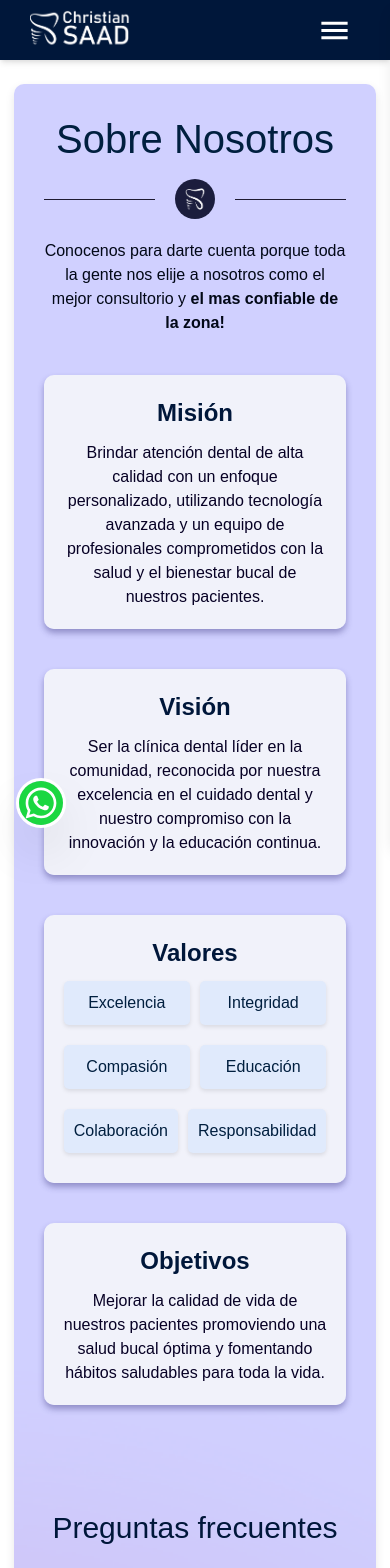
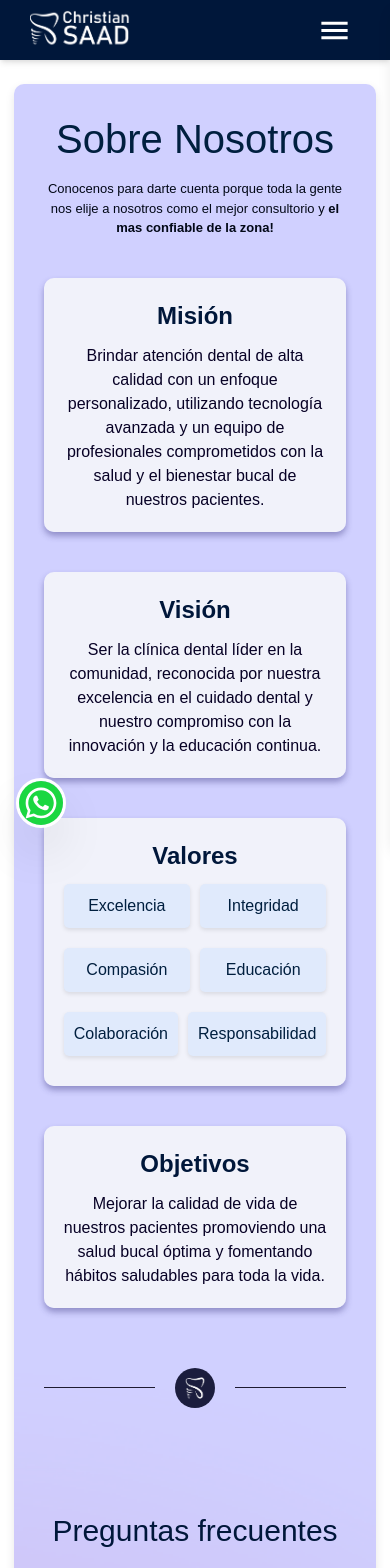
Before and after one commit to FedericoHerreraa/web-odontologia, a React (Vite) app: page /sobreNosotros in a window 390 px wide. Shown: the top 1568 px of the page. Built offline with nearby package versions, Linux system fonts and the light colour scheme.

Commit message:
cambios en algunas paginas

```diff
--- a/src/components/whatsapp/WhatsApp.jsx
+++ b/src/components/whatsapp/WhatsApp.jsx
@@ -23,7 +23,7 @@ import {
             <img
               src={imgWhatsapp}
               alt=""
-              style={{zIndex:500}}
+              style={{ zIndex: 500 }}
               className="fixed z-100 md:w-[60px] md:h-[60px] w-[50px] h-[50px] bottom-0 m-4 cursor-pointer rounded-full border-[3px] border-white shadow-2xl"
             />
           {/* <WhatsAppIcon style={{ opacity: 0.8, cursor: "pointer" }} fontSize="large" className="text-green-500 opacity-80 cursor-pointer " /> */}
--- a/src/pages/nuestros-servicios/NuestrosServicios.jsx
+++ b/src/pages/nuestros-servicios/NuestrosServicios.jsx
@@ -1,7 +1,7 @@
 import Footer from "@/components/footer/Footer";
 import styles from "./NuestrosServicios.module.css";
 import { FaTeeth, FaTooth, FaTeethOpen } from "react-icons/fa";
-import CustomSeparator from "@/components/custom-separator/CustomSeparator";
+// import CustomSeparator from "@/components/custom-separator/CustomSeparator";
 import ScrollToTop from "@/components/scroll/ScrollToTop";
 import WhatsAppComponent from "../../components/whatsapp/WhatsApp";
 
@@ -24,7 +24,7 @@ export default function NuestrosServicios() {
         <div className={styles.container}>
           <div className={styles.title}>
             <h1>Nuestros Tratamientos</h1>
-            <CustomSeparator />
+            {/* <CustomSeparator /> */}
             <div>
               <p>
                 En este apartado se encuentran todos los servicios que ofrecemos
--- a/src/pages/nuestros-servicios/NuestrosServicios.module.css
+++ b/src/pages/nuestros-servicios/NuestrosServicios.module.css
@@ -20,13 +20,13 @@
 }
 
 .title h1 {
-  font-size: 3em;
+  font-size: 3.8em;
   margin-bottom: 5px;
   color: #001f3f;
   display: inline-block;
 }
 
-.title div{
+.title div {
   margin-bottom: 20px;
 }
 
@@ -80,9 +80,13 @@
   }
 
   .title h1 {
-    font-size: 32px;
+    font-size: 40px;
     margin-top: 20px;
     margin-bottom: 20px;
 
   }
+
+  .title div {
+    font-size: 13px;
+  }
 }
--- a/src/pages/sobre-nosotros/SobreNosotros.jsx
+++ b/src/pages/sobre-nosotros/SobreNosotros.jsx
@@ -21,7 +21,6 @@ export default function SobreNosotros() {
         <div className={styles.container}>
           <div className={styles.title}>
             <h1>Sobre Nosotros</h1>
-            <CustomSeparator />
             <div>
               <p className="md:mx-60">Conocenos para darte cuenta porque toda la gente nos elije a nosotros como el mejor consultorio y <span className="font-bold">el mas confiable de la zona!</span></p>
               {/* <p>El fin de este apartado es que <span className="font-bold">nos conozcas</span> un poco mejor. </p>
@@ -74,8 +73,9 @@ export default function SobreNosotros() {
               </div>
             </div>
           </div>
+          <CustomSeparator />
           <div className={styles.containerOpiniones}>
-            <h2>Preguntas frecuentes</h2>
+            <h1>Preguntas frecuentes</h1>
             <AccordionDemo />
           </div>
         </div>
--- a/src/pages/sobre-nosotros/SobreNosotros.module.css
+++ b/src/pages/sobre-nosotros/SobreNosotros.module.css
@@ -16,7 +16,7 @@
 }
 
 .title h1 {
-  font-size: 3em;
+  font-size: 3.8em;
   padding-top: 5px;
   color: #001f3f;
   padding-bottom: 10px;
@@ -30,6 +30,7 @@
   display: flex;
   flex-wrap: wrap;
   gap: 40px;
+  margin-bottom: 60px;
 }
 
 .cardContainer {
@@ -82,7 +83,7 @@
   margin-top: 60px;
 }
 
-.containerOpiniones h2 {
+.containerOpiniones h1 {
   font-size: 2.5rem;
   text-align: center;
   margin-bottom: 30px;
@@ -95,11 +96,15 @@
     height: 100vh;
   }
 
-  .containerOpiniones h2 {
+  .containerOpiniones h1 {
     font-size: 30px;
   }
 
   .title h1 {
     font-size: 40px;
   }
+
+  .title div{
+    font-size: 13px;
+  }
 }
```
